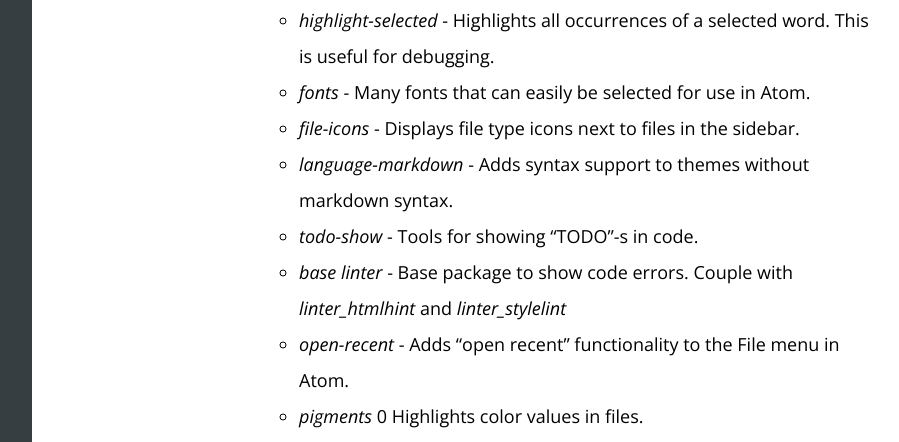
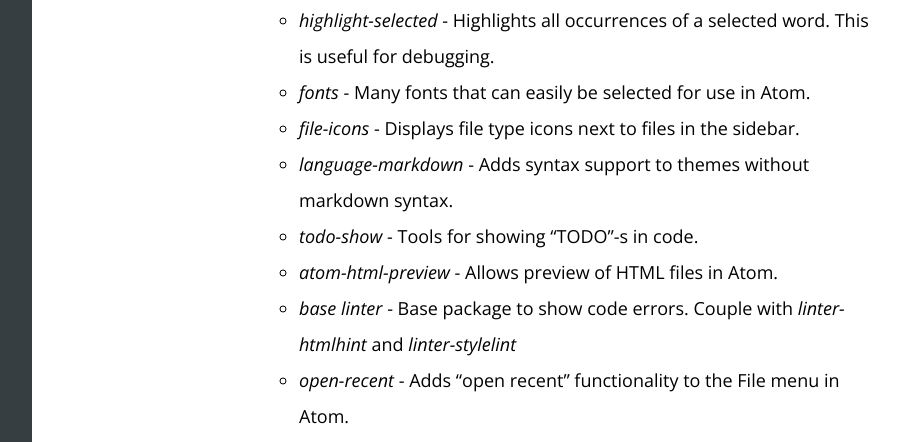
Before and after one commit to Media-Ed-Online/intro-web-dev-2017aut, a Jekyll site: the page built from modules/topic-02/_posts/2017-01-04-text-docs-editors.md, in a window 1280 px wide and 900 px high, scrolled down 7306 px, cut to the strip 0-442 px from the top of the window. Shown: the whole strip, without its empty margins (216-1115 px from the left). Built offline with Jekyll 4.4.1, drawn with Linux system fonts in a browser that asks for light colours; nearby versions of some CDN libraries.

Commit message:
Added HTML preview package to Atom list.

```diff
--- a/modules/topic-02/_posts/2017-01-04-text-docs-editors.md
+++ b/modules/topic-02/_posts/2017-01-04-text-docs-editors.md
@@ -83,7 +83,8 @@
 - _file-icons_ - Displays file type icons next to files in the sidebar.
 - _language-markdown_ - Adds syntax support to themes without markdown syntax.
 - _todo-show_ - Tools for showing “TODO”-s in code.
-- _base linter_ - Base package to show code errors. Couple with *linter_htmlhint* and *linter_stylelint*
+- _atom-html-preview_ - Allows preview of HTML files in Atom.
+- _base linter_ - Base package to show code errors. Couple with *linter-htmlhint* and *linter-stylelint*
 - _open-recent_ - Adds “open recent” functionality to the File menu in Atom.
 - _pigments_ 0 Highlights color values in files.
 
```
